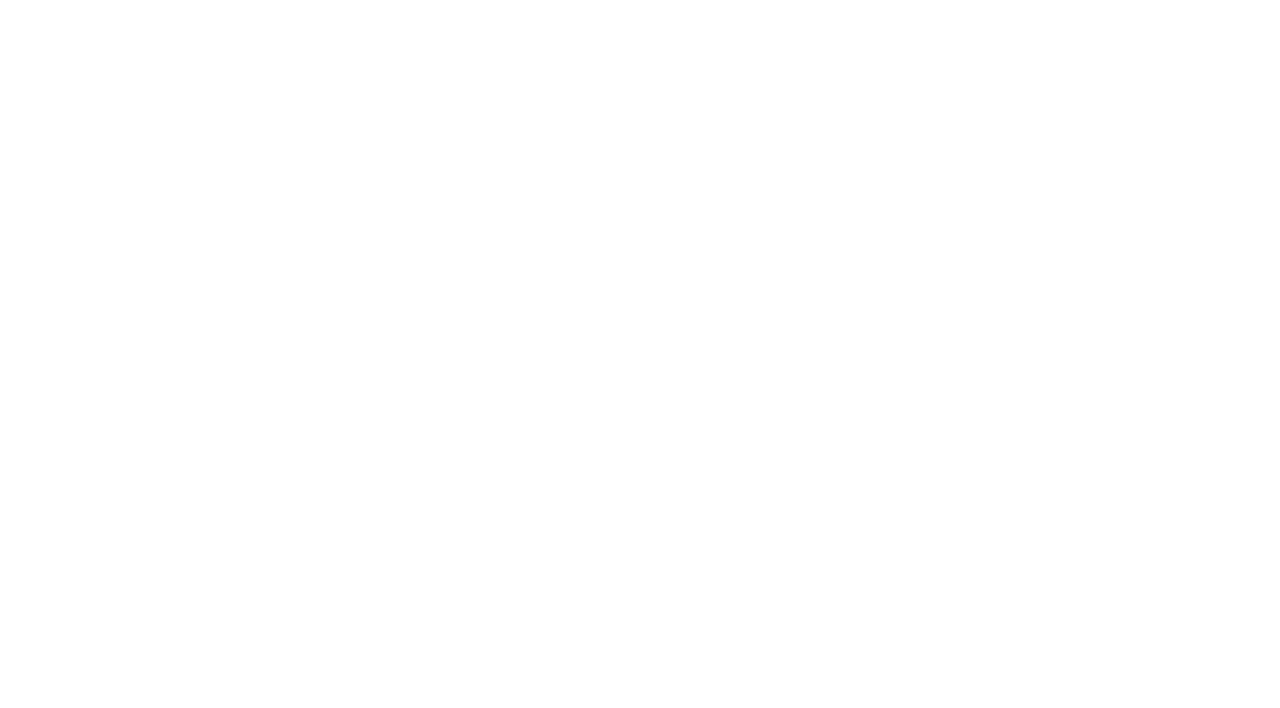
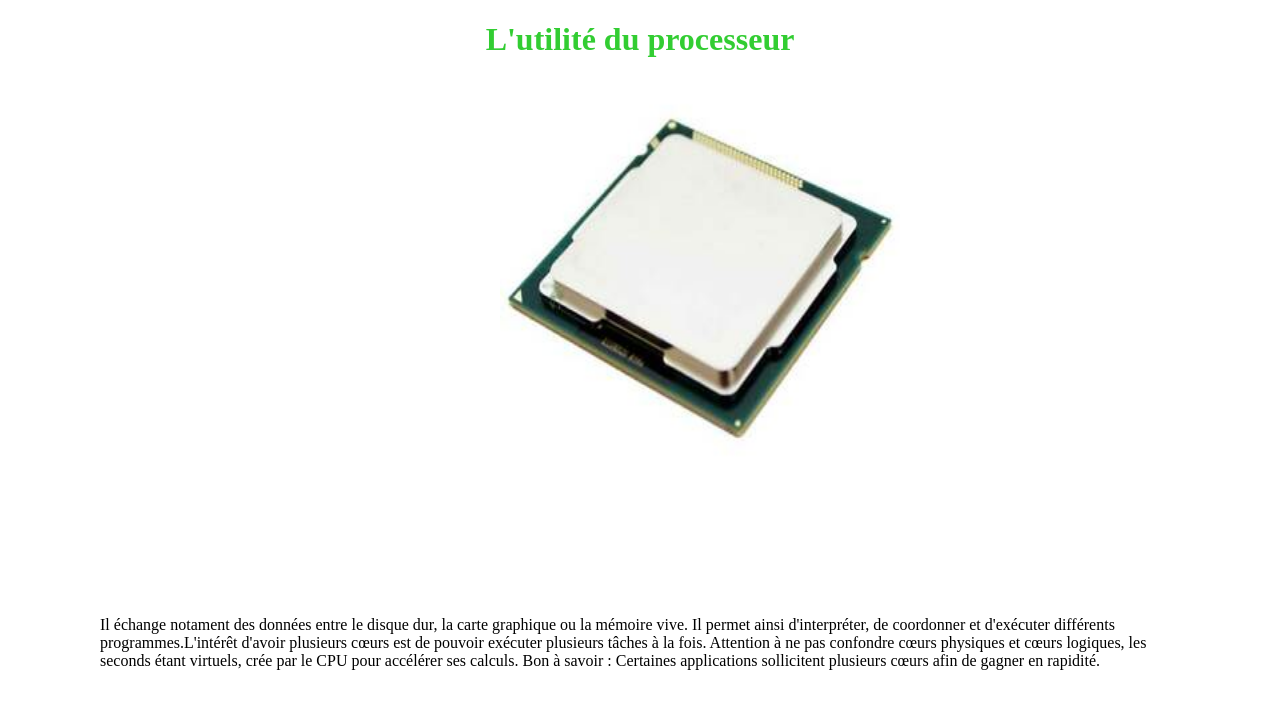
Before and after one commit to croulleaux/croulleaux.github.io, a plain HTML site: page processeur.html in a window 1280 px wide. Drawn offline with Linux system fonts and the light colour scheme.

Commit message:
Update processeur.html

```diff
--- a/processeur.html
+++ b/processeur.html
@@ -6,3 +6,9 @@
       <link href="cssimage.css" rel="stylesheet" type="text/css"/>
     <title>Le processeur</title>
 </head>
+<body>
+   <h1 style="color: limegreen;text-align: center">L'utilité du processeur</h1>
+   <img src="processeur.jpg" height="400px" width="400px" class="image1">
+   <p class="explication">Il échange notament des données entre le disque dur, la carte graphique ou la mémoire vive. Il permet ainsi d'interpréter, de coordonner et d'exécuter différents programmes.L'intérêt d'avoir plusieurs cœurs est de pouvoir exécuter plusieurs tâches à la fois. Attention à ne pas confondre cœurs physiques et cœurs logiques, les seconds étant virtuels, crée par le CPU pour accélérer ses calculs. Bon à savoir : Certaines applications sollicitent plusieurs cœurs afin de gagner en rapidité.</p>
+
+</body>
```
